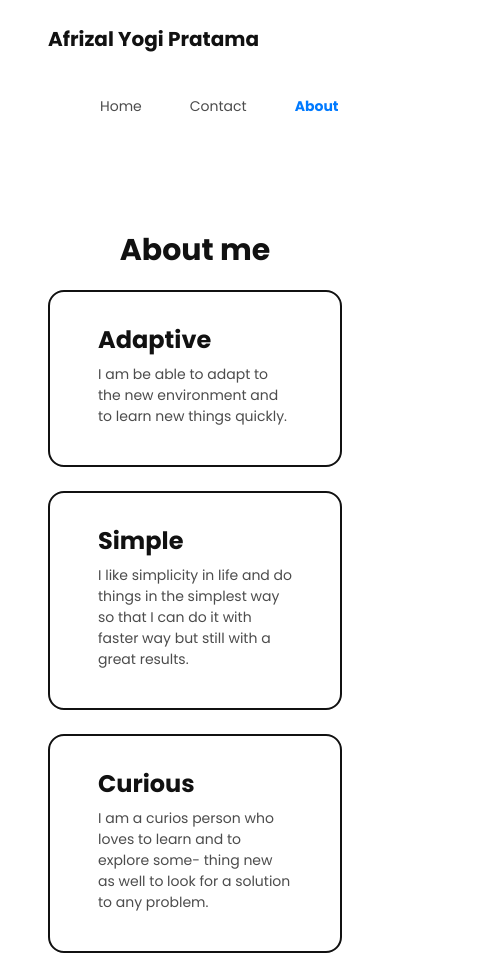
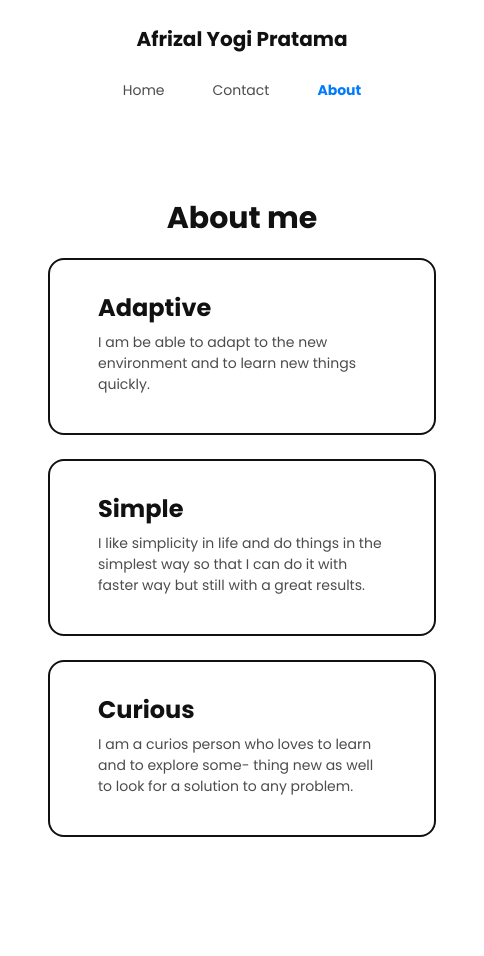
Before and after one commit to afrizalyogi/webprofile_afrizalyogi, a plain HTML site: page C_Morning_Afrizal Yogi Pratama/about.html in a window 390 px wide. Shown: the top 956 px of the page, 484 px wide, since content can reach past the window. Drawn offline with Linux system fonts and the light colour scheme.

Commit message:
Update Responsive

```diff
--- a/C_Morning_Afrizal Yogi Pratama/css/main.css
+++ b/C_Morning_Afrizal Yogi Pratama/css/main.css
@@ -13,6 +13,8 @@ body {
 	font-family: "Poppins", sans-serif;
 	margin: 0;
 	padding: 0;
+	min-width: 484px;
+	scroll-behavior: smooth;
 }
 
 a {
@@ -344,9 +346,22 @@ footer h1 a {
 		padding-right: 48px;
 	}
 
-	nav .flex {
-		justify-content: space-between;
-		text-align: left;
+	nav {
+		justify-content: center !important;
+	}
+
+	nav ul {
+		margin: 0;
+		padding: 0;
+		justify-items: center;
+	}
+
+	nav .flex .navbar-left {
+		display: flex;
+		width: 100%;
+		margin: 0 auto;
+		text-align: center;
+		justify-content: center;
 	}
 
 	h1 {
@@ -405,4 +420,8 @@ footer h1 a {
 	.service-content {
 		height: 240px;
 	}
+
+	.contact-text p {
+		max-width: 100%;
+	}
 }
```
